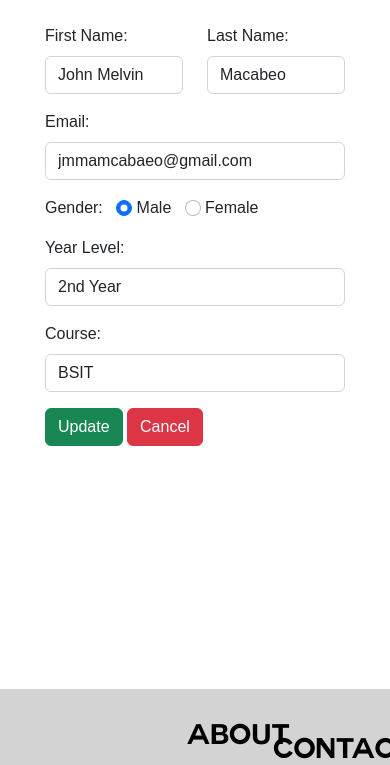
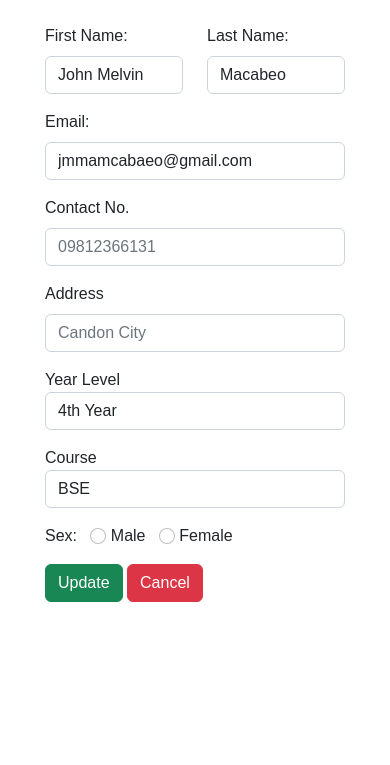
Before and after one commit to Melvin1032/php-crud, a PHP site: page /edit.php?id=13 in a window 390 px wide; the page is wider, and only the part inside the window is pictured. Shown: the part 325-1090 px from the top of that part. Run offline with PHP 8.4, Linux system fonts and the light colour scheme; data comes from the database, SQL or seed files in the repository.

Commit message:
add a extra row for phone num and address

```diff
--- a/university/edit.php
+++ b/university/edit.php
@@ -6,11 +6,13 @@ if (isset($_POST["submit"])) {
   $first_name = $_POST['first_name'];
   $last_name = $_POST['last_name'];
   $email = $_POST['email'];
+  $phone = $_POST['phone'];
+  $address = $_POST['address'];
   $sex = $_POST['sex'];
   $year = $_POST['year'];
   $course = $_POST['course'];
 
-  $sql = "UPDATE `crud` SET `first_name`='$first_name',`last_name`='$last_name',`email`='$email',`sex`='$sex', `year`='$year', `course`='$course' WHERE id = $id";
+  $sql = "UPDATE `crud` SET `first_name`='$first_name',`last_name`='$last_name',`email`='$email',`phone`='$phone',`sex`='$sex',`address`='$address', `year`='$year', `course`='$course' WHERE id = $id";
 
   $result = mysqli_query($conn, $sql);
 
@@ -105,28 +107,49 @@ if (isset($_POST["submit"])) {
           <input type="email" class="form-control" name="email" value="<?php echo $row['email'] ?>">
         </div>
 
-        <div class="form-group mb-3">
-          <label>Gender:</label>
-          &nbsp;
-          <input type="radio" class="form-check-input" name="sex" id="male" value="male" <?php echo ($row["sex"] == 'male') ? "checked" : ""; ?>>
-          <label for="male" class="form-input-label">Male</label>
-          &nbsp;
-          <input type="radio" class="form-check-input" name="sex" id="female" value="female" <?php echo ($row["sex"] == 'female') ? "checked" : ""; ?>>
-          <label for="female" class="form-input-label">Female</label>
-        </div>
+        <div class="mb-3">
+               <label class="form-label">Contact No.</label>
+               <input type="phone" class="form-control" name="phone" placeholder="09812366131">
+            </div>
 
+            <div class="mb-3">
+               <label class="form-label">Address</label>
+               <input type="address" class="form-control" name="address" placeholder="Candon City">
+            </div>
 
+            <div class="mb-3">
+               <th>Year Level</th>
+          <td>
+            <select class="form-control input-sm" name="year" required>
+              <option value="1st Year" selected>1st Year</option>
+              <option value="2nd Year" selected>2nd Year</option>
+              <option value="3rd Year" selected>3rd Year</option>
+              <option value="4th Year" selected>4th Year</option>
+            </select>
+          </td>
+            </div>
 
-        <div class="mb-3">
-          <label class="form-label">Year Level:</label>
-          <input type="year" class="form-control" name="year" value="<?php echo $row['year'] ?>">
-        </div>
+            <div class="mb-3">
+            <th>Course</th>
+            <td>
+            <select class="form-control input-sm" name="course" required>
+              <option value="BSHM" selected>BSHM</option>
+              <option value="BSTM" selected>BSTM</option>
+              <option value="BSIT" selected>BSIT</option>
+              <option value="BSE" selected>BSE</option>
+            </select>
+          </td>
+            </div>
 
-        <div class="mb-3">
-          <label class="form-label">Course:</label>
-          <input type="course" class="form-control" name="course" value="<?php echo $row['course'] ?>">
-        </div>
-
+            <div class="form-group mb-3">
+               <label>Sex:</label>
+               &nbsp;
+               <input type="radio" class="form-check-input" name="sex" id="male" value="male">
+               <label for="male" class="form-input-label">Male</label>
+               &nbsp;
+               <input type="radio" class="form-check-input" name="sex" id="female" value="female">
+               <label for="female" class="form-input-label">Female</label>
+            </div>
 
 
         <div>
```
